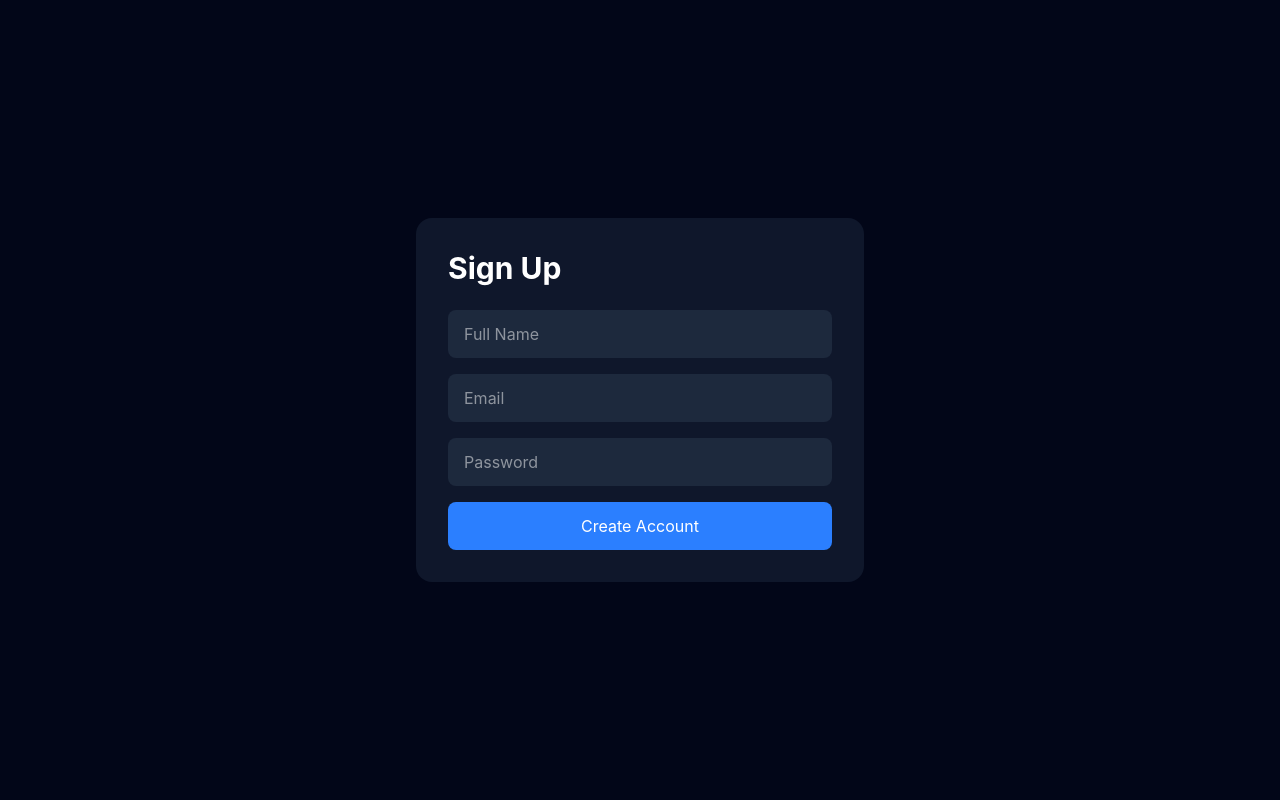
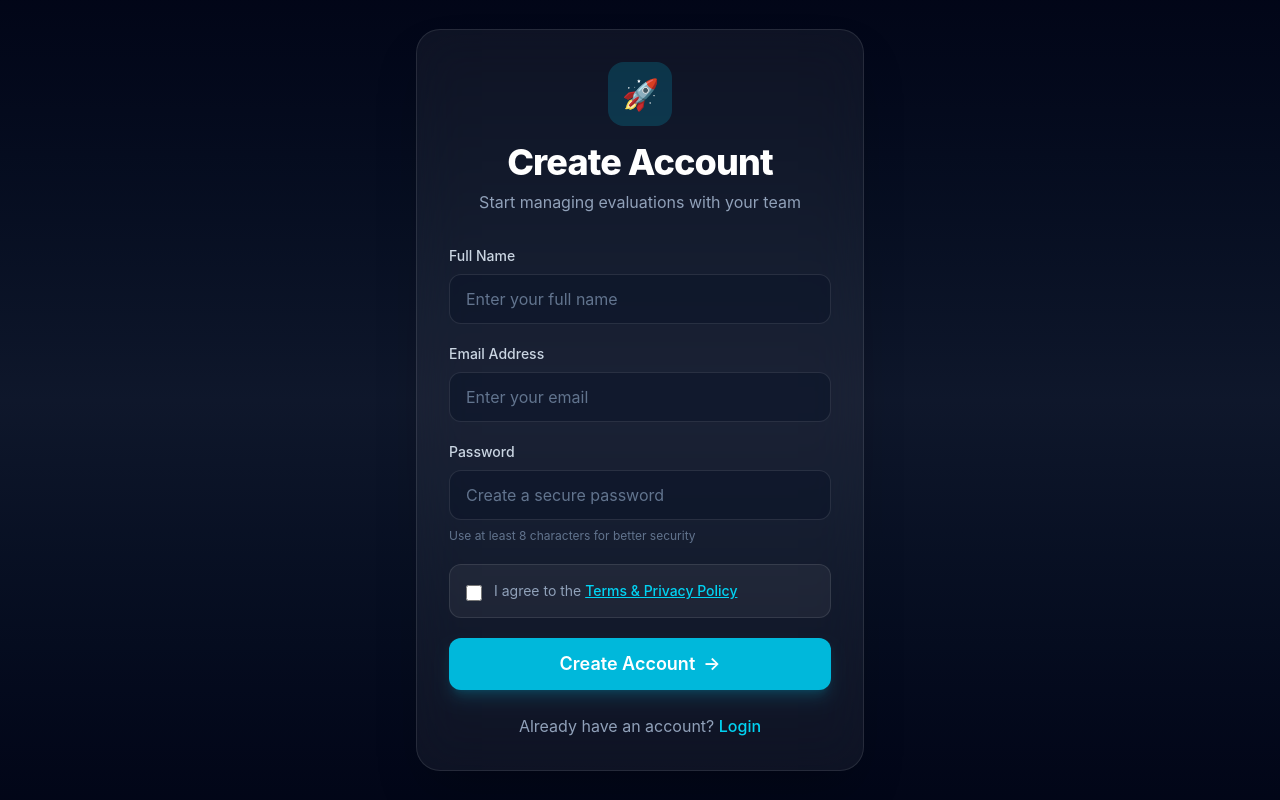
Before and after one commit to RRThrsh/evaluation-frontend, a React (Vite) app: page /signup in a window 1280 px wide. Built offline with nearby package versions, Linux system fonts and the light colour scheme.

Commit message:
FIX: ui/ux

```diff
--- a/src/pages/Signup.jsx
+++ b/src/pages/Signup.jsx
@@ -1,4 +1,5 @@
 import { useState } from "react";
+import { Link } from "react-router-dom";
 import { registerUser } from "../api/auth";
 
 export default function Signup() {
@@ -6,25 +7,45 @@ export default function Signup() {
         full_name: "",
         email: "",
         password: "",
-        role: "USER"
+        role: "USER",
     });
 
     const [message, setMessage] = useState("");
+    const [loading, setLoading] = useState(false);
+    const [acceptedTerms, setAcceptedTerms] = useState(false);
+    const [showModal, setShowModal] = useState(false);
 
     const handleChange = (e) => {
         setForm({
             ...form,
-            [e.target.name]: e.target.value
+            [e.target.name]: e.target.value,
         });
     };
 
     const handleSubmit = async (e) => {
         e.preventDefault();
 
+        if (!acceptedTerms) {
+            setMessage("Please accept the Terms & Privacy Policy.");
+            return;
+        }
+
+        setLoading(true);
+        setMessage("");
+
         try {
             const res = await registerUser(form);
 
             setMessage(res.data.message);
+
+            setForm({
+                full_name: "",
+                email: "",
+                password: "",
+                role: "USER",
+            });
+
+            setAcceptedTerms(false);
 
         } catch (err) {
             console.error(err);
@@ -32,56 +53,249 @@ export default function Signup() {
             setMessage(
                 err.response?.data?.message || "Registration failed"
             );
+        } finally {
+            setLoading(false);
         }
     };
 
     return (
-        <div className="flex min-h-screen items-center justify-center bg-slate-950">
-            <div className="w-full max-w-md rounded-2xl bg-slate-900 p-8">
-                <h2 className="mb-6 text-3xl font-bold text-white">
-                    Sign Up
+        <div className="relative flex min-h-screen items-center justify-center overflow-hidden bg-gradient-to-b from-slate-950 via-slate-900 to-slate-950 px-6">
+
+            {/* Background Glow */}
+            <div className="absolute inset-0 -z-10">
+                <div className="absolute left-1/2 top-0 h-[500px] w-[500px] -translate-x-1/2 rounded-full bg-cyan-500/20 blur-3xl" />
+            </div>
+
+            {/* Signup Card */}
+            <div className="w-full max-w-md rounded-3xl border border-white/10 bg-white/5 p-8 shadow-2xl backdrop-blur-xl">
+
+                {/* Header */}
+                <div className="mb-8 text-center">
+                    <div className="mx-auto mb-4 flex h-16 w-16 items-center justify-center rounded-2xl bg-cyan-500/20">
+                        <span className="text-3xl">🚀</span>
+                    </div>
+
+                    <h2 className="text-4xl font-extrabold tracking-tight text-white">
+                        Create Account
                     </h2>
 
+                    <p className="mt-2 text-slate-400">
+                        Start managing evaluations with your team
+                    </p>
+                </div>
+
+                {/* Alert */}
                 {message && (
-                    <p className="mb-4 text-sm text-green-400">
+                    <div
+                        className={`mb-5 rounded-xl border px-4 py-3 text-sm ${
+                            message.toLowerCase().includes("success")
+                                ? "border-green-500/20 bg-green-500/10 text-green-400"
+                                : "border-red-500/20 bg-red-500/10 text-red-400"
+                        }`}
+                    >
                         {message}
-                    </p>
+                    </div>
                 )}
 
-                <form onSubmit={handleSubmit} className="space-y-4">
+                {/* Form */}
+                <form onSubmit={handleSubmit} className="space-y-5">
+
+                    {/* Full Name */}
+                    <div>
+                        <label className="mb-2 block text-sm font-medium text-slate-300">
+                            Full Name
+                        </label>
 
                         <input
                             type="text"
                             name="full_name"
-                        placeholder="Full Name"
+                            placeholder="Enter your full name"
+                            value={form.full_name}
                             onChange={handleChange}
-                        className="w-full rounded-lg bg-slate-800 px-4 py-3 text-white"
+                            required
+                            className="w-full rounded-xl border border-white/10 bg-slate-900/70 px-4 py-3 text-white outline-none transition-all duration-300 placeholder:text-slate-500 focus:border-cyan-500 focus:ring-2 focus:ring-cyan-500/30"
                         />
+                    </div>
+
+                    {/* Email */}
+                    <div>
+                        <label className="mb-2 block text-sm font-medium text-slate-300">
+                            Email Address
+                        </label>
 
                         <input
                             type="email"
                             name="email"
-                        placeholder="Email"
+                            placeholder="Enter your email"
+                            value={form.email}
                             onChange={handleChange}
-                        className="w-full rounded-lg bg-slate-800 px-4 py-3 text-white"
+                            required
+                            className="w-full rounded-xl border border-white/10 bg-slate-900/70 px-4 py-3 text-white outline-none transition-all duration-300 placeholder:text-slate-500 focus:border-cyan-500 focus:ring-2 focus:ring-cyan-500/30"
                         />
+                    </div>
+
+                    {/* Password */}
+                    <div>
+                        <label className="mb-2 block text-sm font-medium text-slate-300">
+                            Password
+                        </label>
 
                         <input
                             type="password"
                             name="password"
-                        placeholder="Password"
+                            placeholder="Create a secure password"
+                            value={form.password}
                             onChange={handleChange}
-                        className="w-full rounded-lg bg-slate-800 px-4 py-3 text-white"
+                            required
+                            className="w-full rounded-xl border border-white/10 bg-slate-900/70 px-4 py-3 text-white outline-none transition-all duration-300 placeholder:text-slate-500 focus:border-cyan-500 focus:ring-2 focus:ring-cyan-500/30"
                         />
 
+                        <p className="mt-2 text-xs text-slate-500">
+                            Use at least 8 characters for better security
+                        </p>
+                    </div>
+
+                    {/* Terms */}
+                    <div className="flex items-start gap-3 rounded-xl border border-white/10 bg-white/5 p-4">
+                        <input
+                            type="checkbox"
+                            checked={acceptedTerms}
+                            onChange={(e) =>
+                                setAcceptedTerms(e.target.checked)
+                            }
+                            className="mt-1 h-4 w-4 rounded border-white/20 bg-slate-800 text-cyan-500 focus:ring-cyan-500"
+                        />
+
+                        <p className="text-sm text-slate-400">
+                            I agree to the{" "}
+                            <button
+                                type="button"
+                                onClick={() => setShowModal(true)}
+                                className="font-medium text-cyan-400 hover:text-cyan-300 underline"
+                            >
+                                Terms & Privacy Policy
+                            </button>
+                        </p>
+                    </div>
+
+                    {/* Submit */}
                     <button
                         type="submit"
-                        className="w-full rounded-lg bg-blue-500 py-3 text-white"
+                        disabled={loading}
+                        className="group flex w-full items-center justify-center rounded-xl bg-cyan-500 py-3 text-lg font-semibold text-white shadow-lg shadow-cyan-500/20 transition-all duration-300 hover:scale-[1.02] hover:bg-cyan-600 active:scale-[0.98] disabled:cursor-not-allowed disabled:opacity-70"
                     >
+                        {loading ? (
+                            <div className="h-5 w-5 animate-spin rounded-full border-2 border-white border-t-transparent" />
+                        ) : (
+                            <>
                                 Create Account
+                                <span className="ml-2 transition-transform group-hover:translate-x-1">
+                                    →
+                                </span>
+                            </>
+                        )}
                     </button>
                 </form>
+
+                {/* Footer */}
+                <div className="mt-6 text-center text-slate-400">
+                    Already have an account?{" "}
+                    <Link
+                        to="/login"
+                        className="font-medium text-cyan-400 hover:text-cyan-300"
+                    >
+                        Login
+                    </Link>
                 </div>
+            </div>
+
+            {/* Modal */}
+            {showModal && (
+                <div className="fixed inset-0 z-50 flex items-center justify-center bg-black/70 px-4 backdrop-blur-sm">
+
+                    <div className="w-full max-w-2xl rounded-3xl border border-white/10 bg-slate-900 p-8 shadow-2xl">
+
+                        {/* Modal Header */}
+                        <div className="mb-6 flex items-center justify-between">
+                            <h3 className="text-2xl font-bold text-white">
+                                Terms & Privacy Policy
+                            </h3>
+
+                            <button
+                                onClick={() => setShowModal(false)}
+                                className="rounded-lg p-2 text-slate-400 transition hover:bg-white/10 hover:text-white"
+                            >
+                                ✕
+                            </button>
+                        </div>
+
+                        {/* Modal Content */}
+                        <div className="max-h-[400px] overflow-y-auto pr-2 text-sm leading-relaxed text-slate-300 space-y-4">
+
+                            <div>
+                                <h4 className="mb-2 font-semibold text-white">
+                                    1. User Responsibilities
+                                </h4>
+
+                                <p>
+                                    Users are responsible for maintaining
+                                    the confidentiality of their accounts
+                                    and ensuring all submitted information
+                                    is accurate and appropriate.
+                                </p>
+                            </div>
+
+                            <div>
+                                <h4 className="mb-2 font-semibold text-white">
+                                    2. Data Privacy
+                                </h4>
+
+                                <p>
+                                    Your information is securely stored and
+                                    used only for evaluation system
+                                    functionality, monitoring, and account
+                                    management.
+                                </p>
+                            </div>
+
+                            <div>
+                                <h4 className="mb-2 font-semibold text-white">
+                                    3. Acceptable Use
+                                </h4>
+
+                                <p>
+                                    Misuse of the platform, unauthorized
+                                    access attempts, or harmful activities
+                                    may result in account suspension or
+                                    termination.
+                                </p>
+                            </div>
+
+                            <div>
+                                <h4 className="mb-2 font-semibold text-white">
+                                    4. Monitoring
+                                </h4>
+
+                                <p>
+                                    Administrators may review system
+                                    activity logs to ensure security,
+                                    compliance, and operational integrity.
+                                </p>
+                            </div>
+                        </div>
+
+                        {/* Modal Footer */}
+                        <div className="mt-6 flex justify-end">
+                            <button
+                                onClick={() => setShowModal(false)}
+                                className="rounded-xl bg-cyan-500 px-6 py-3 font-semibold text-white transition hover:bg-cyan-600"
+                            >
+                                I Understand
+                            </button>
+                        </div>
+                    </div>
+                </div>
+            )}
         </div>
     );
 }
```
Lines whose indentation alone changed are shown as unchanged.
